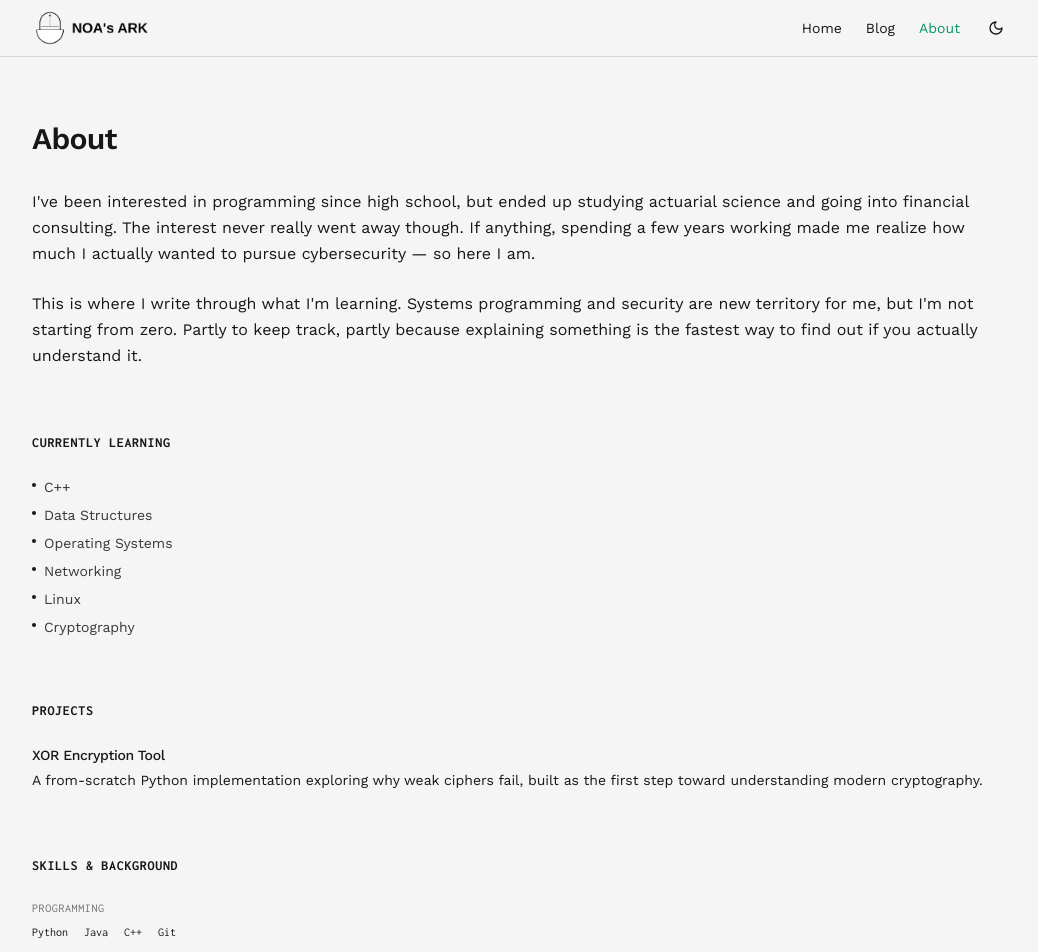
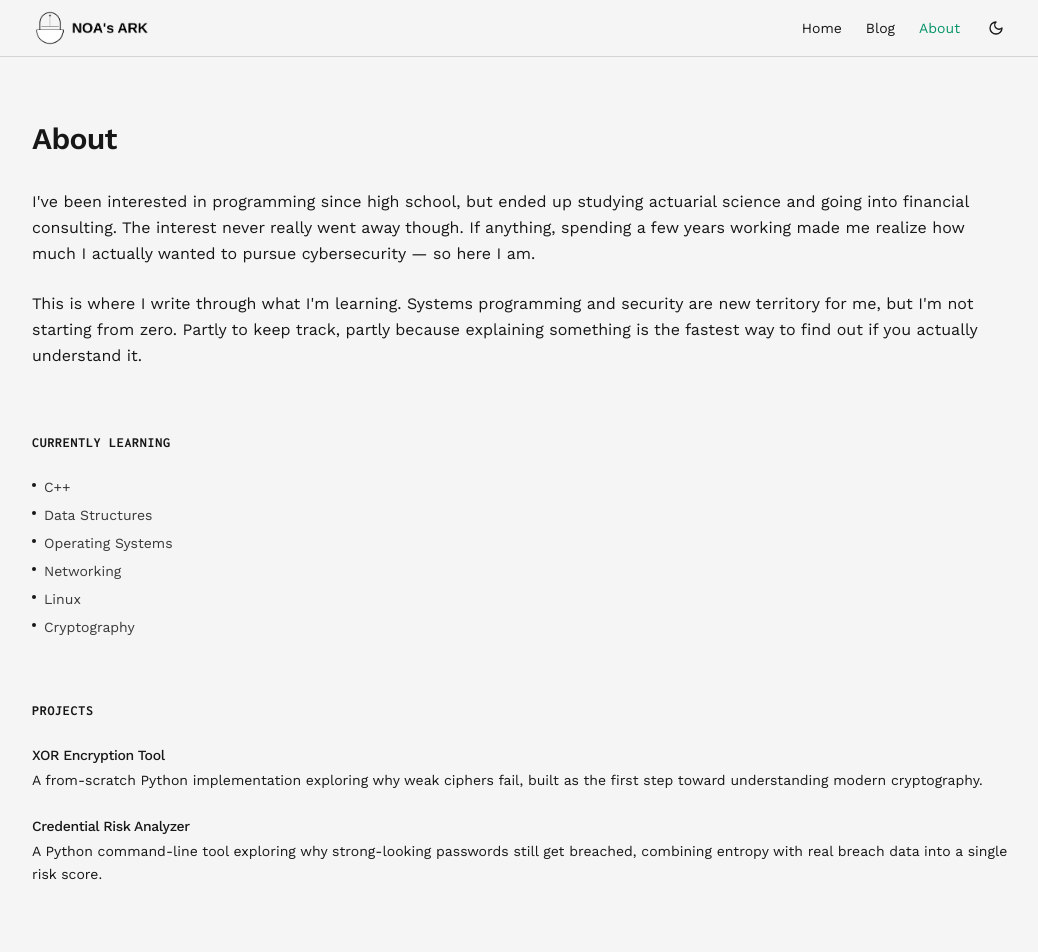
Before and after one commit to n0as-ark/logbook, a React (Vite) app: page /logbook/about in a window 1280 px wide. Shown: the top 952 px of the page, without its empty margins (120-1158 px from the left). Built offline with nearby package versions, Linux system fonts and the light colour scheme; the HTML template or start-up script is replaced by a standard one.

Commit message:
Update About.tsx

```diff
--- a/src/pages/About.tsx
+++ b/src/pages/About.tsx
@@ -17,6 +17,11 @@ const projects = [
     title: "XOR Encryption Tool",
     description:
       "A from-scratch Python implementation exploring why weak ciphers fail, built as the first step toward understanding modern cryptography.",
+  },
+  {
+    title: "Credential Risk Analyzer",
+    description:
+      "A Python command-line tool exploring why strong-looking passwords still get breached, combining entropy with real breach data into a single risk score."
   },
 ];
 
```
